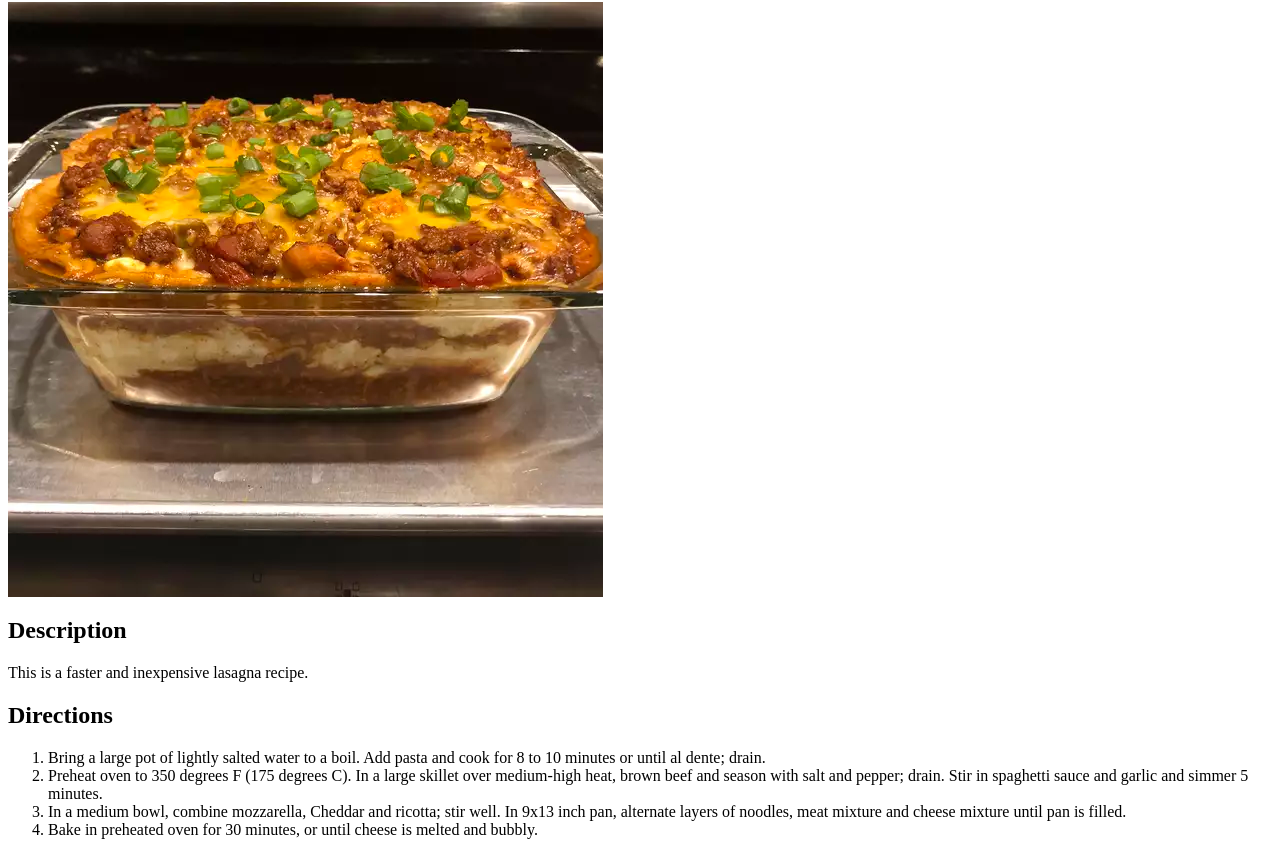
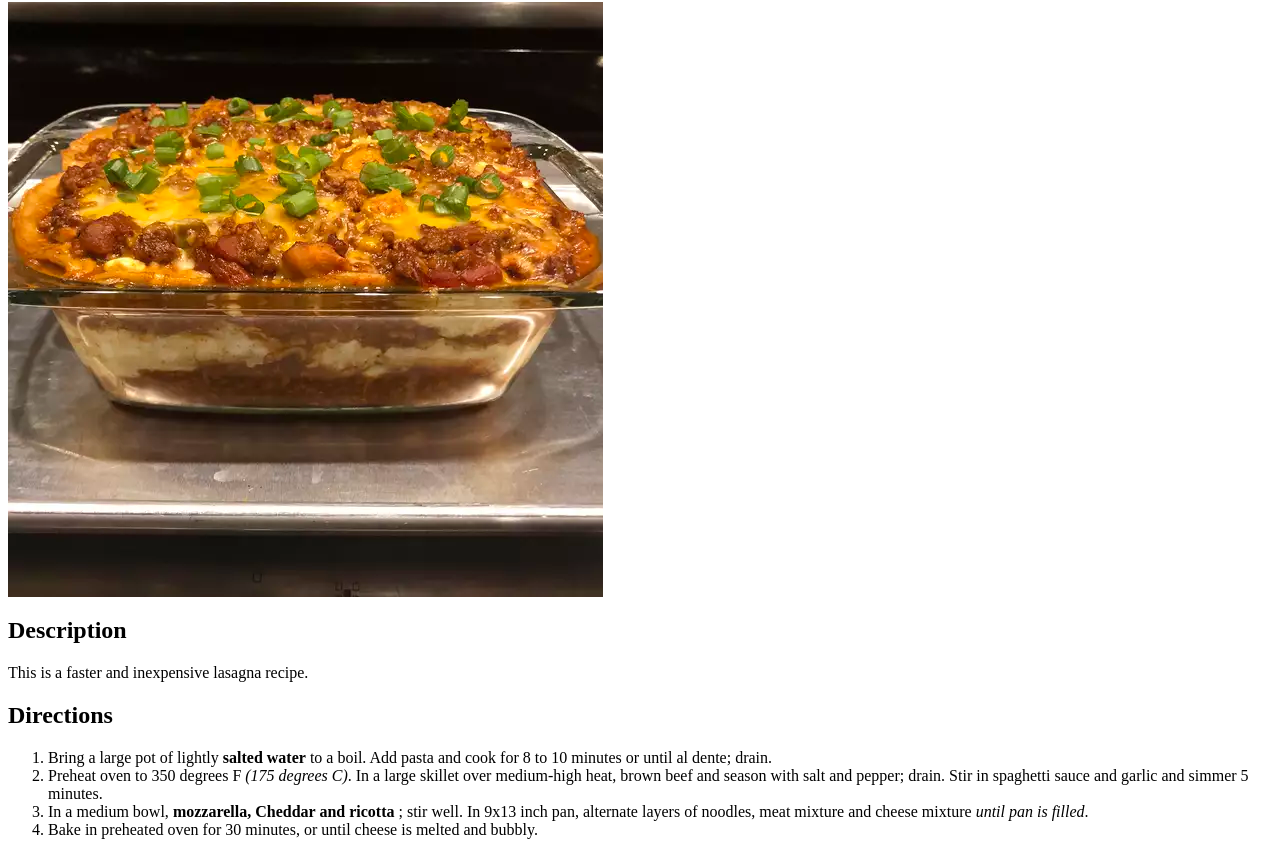
Before and after one commit to MursleenK/Odin-recipes, a plain HTML site: page recipes/lasagna.html in a window 1280 px wide. Shown: the part 380-1235 px from the top of the page. Drawn offline with Linux system fonts and the light colour scheme.

Commit message:
Added a few bolds and italics

```diff
--- a/recipes/lasagna.html
+++ b/recipes/lasagna.html
@@ -18,9 +18,9 @@
 
         <h2>Directions</h2>
         <ol>
-            <li>Bring a large pot of lightly salted water to a boil. Add pasta and cook for 8 to 10 minutes or until al dente; drain.</li>
-            <li>Preheat oven to 350 degrees F (175 degrees C). In a large skillet over medium-high heat, brown beef and season with salt and pepper; drain. Stir in spaghetti sauce and garlic and simmer 5 minutes.</li>
-            <li>In a medium bowl, combine mozzarella, Cheddar and ricotta; stir well. In 9x13 inch pan, alternate layers of noodles, meat mixture and cheese mixture until pan is filled.</li>
+            <li>Bring a large pot of lightly <strong>salted water</strong> to a boil. Add pasta and cook for 8 to 10 minutes or until al dente; drain.</li>
+            <li>Preheat oven to 350 degrees F <em>(175 degrees C)</em>. In a large skillet over medium-high heat, brown beef and season with salt and pepper; drain. Stir in spaghetti sauce and garlic and simmer 5 minutes.</li>
+            <li>In a medium bowl, <strong> mozzarella, Cheddar and ricotta </strong>; stir well. In 9x13 inch pan, alternate layers of noodles, meat mixture and cheese mixture <em>until pan is filled</em>.</li>
             <li>Bake in preheated oven for 30 minutes, or until cheese is melted and bubbly.</li>
         </ol>
 
```
